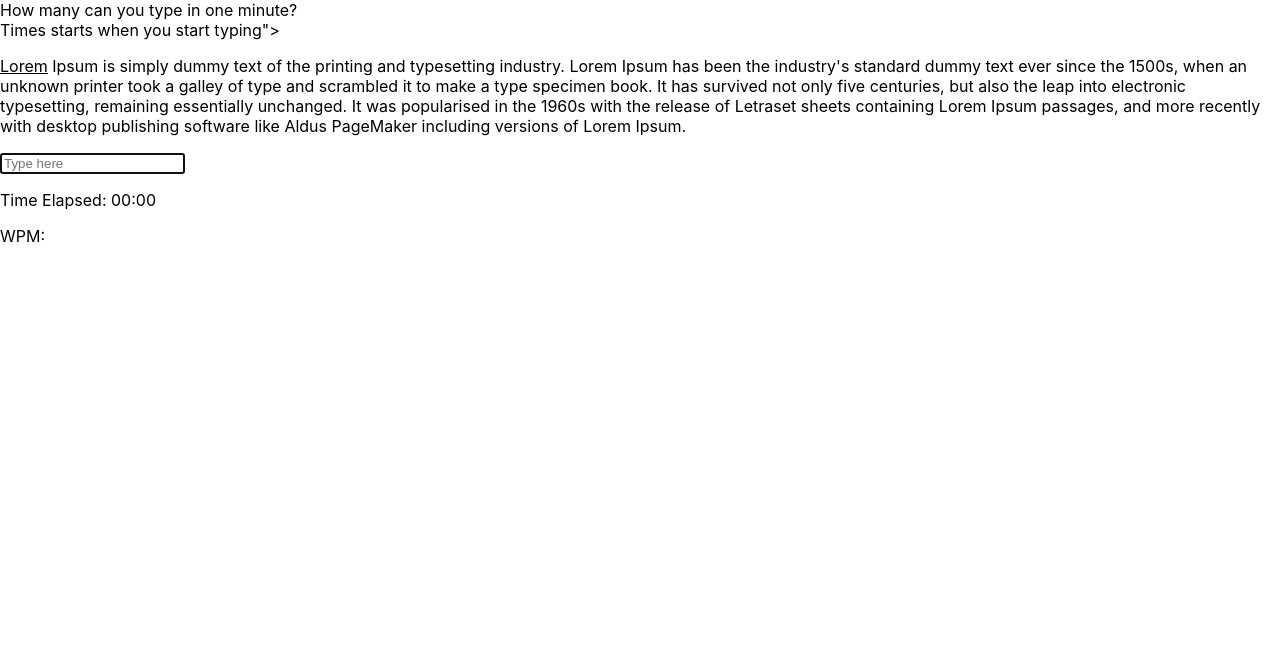
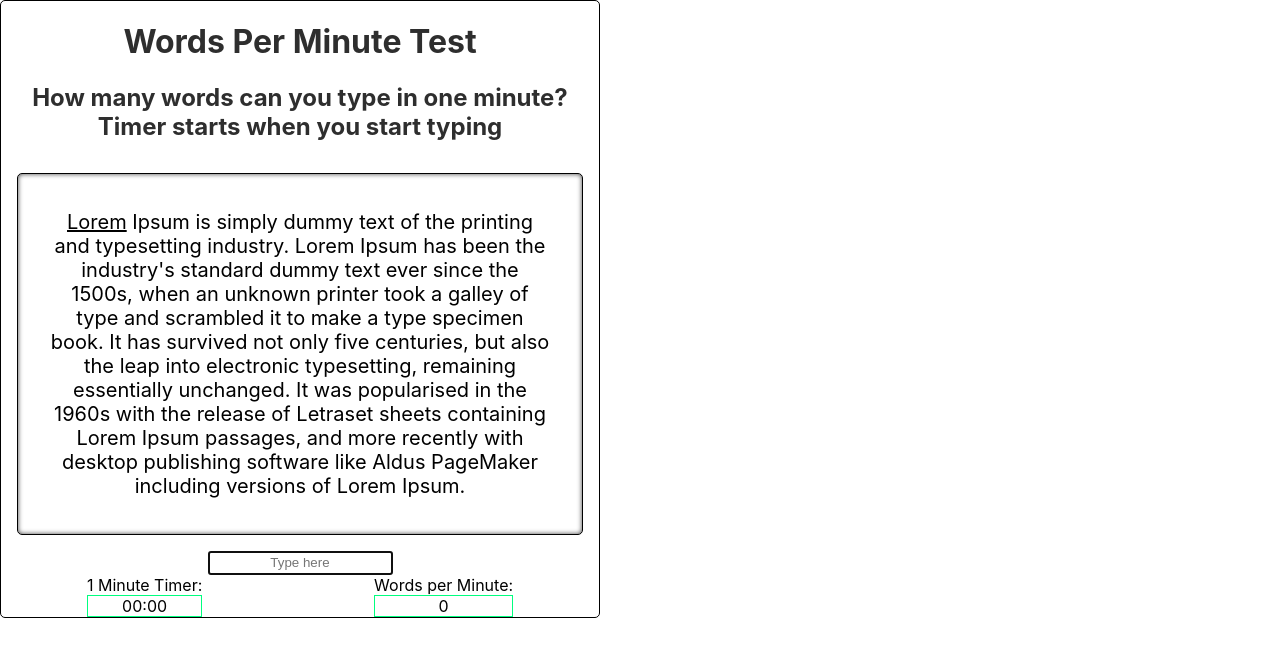
Before and after one commit to buncakeroll/typing-game, a React (Create React App) app: page / in a window 1280 px wide. Shown: the top 656 px of the page. Built offline with nearby package versions, Linux system fonts and the light colour scheme.

Commit message:
made game files

```diff
--- a/src/App.js
+++ b/src/App.js
@@ -6,11 +6,14 @@ import Text from './components/Text';
 export class App extends Component {
   render() {
   return (
-    <>
-    <div className="text">How many can you type in one minute?</div>
-    <div className="text">Times starts when you start typing"></div>
+    <div className="game">
+      <div className="header">
+        <h1 className="header--title">Words Per Minute Test</h1>
+        <h2 className="header--text">How many words can you type in one minute?</h2>
+        <h2 className="header--text">Timer starts when you start typing</h2>
+      </div>
     <Text />
-    </>
+    </div>
   );
   }
 }
--- a/src/App.scss
+++ b/src/App.scss
@@ -1,3 +1,14 @@
+html {
+  box-sizing: border-box;
+}
+
+*,
+*:before,
+*:after {
+  box-sizing: border-box;
+}
+
+
 .typing-field {
 	font-size: 20px;
 }
@@ -13,3 +24,67 @@
 .wrong-char {
 	color: red !important;
 }
+
+.game {
+  display: flex;
+  flex-direction: column;
+  max-width: 600px;
+  border: 1px solid black;
+  border-radius: 5px;
+}
+
+.header {
+  align-self: center;
+  color: #2e2e2e;
+
+  &--title {
+    text-align: center;
+  }
+}
+
+h2 {
+  margin: 0;
+  text-align: center;
+
+  &:first-child {
+    margin: 2rem 0 0;
+  }
+}
+
+.container {
+  padding: 1rem 2rem;
+  margin: 2rem 1rem 1rem;
+  text-align: center;
+  border: 1px solid black;
+  border-radius: 5px;
+  font-size: 1.25rem;
+  -webkit-box-shadow: inset 0px 0px 5px 0px rgba(0,0,0,0.75);
+-moz-box-shadow: inset 0px 0px 5px 0px rgba(0,0,0,0.75);
+box-shadow: inset 0px 0px 5px 0px rgba(0,0,0,0.75);
+}
+
+#type {
+  display: block;
+  margin: 0 auto;
+  text-align: center;
+  min-width: 5rem;
+  min-height: 1.5rem;
+
+}
+
+#time-elapsed,
+#wpm {
+  display: flex;
+  flex-direction: column;
+  text-align: center;
+  margin: 0 auto;
+}
+
+.box {
+  background-color: white;
+border: 1px springgreen solid;
+}
+.results {
+  display: flex;
+
+}
--- a/src/components/Text.jsx
+++ b/src/components/Text.jsx
@@ -7,20 +7,20 @@ class Text extends React.Component {
 		this.state = {
 			data: data.data,
 			timeElapsed: 0,
-			wpm: "",
+			wpm: "0",
 			minutes: 0,
 			seconds: 0,
-			timeDisplayed: "00:00"
+			displayTime: "00:00"
 		}
 		this.startStopwatch = false;
 		this.pressedBackspace = false;
 		this.random = Math.floor(Math.random()*this.state.data.length);
 		this.text = this.state.data[this.random].text;
 		this.textArray = this.text.split(" ");
-		this.totalWords =  this.textArray.length;
+		this.sumWords =  this.textArray.length;
 		this.index = 0;
 		this.wordCount = 0;
-		//this.stopwatch;
+
 
 		this.handleChange = this.handleChange.bind(this);
 		this.displayTimeElapsed = this.displayTimeElapsed.bind(this);
@@ -30,7 +30,7 @@ class Text extends React.Component {
 		this.setState({
 			timeElapsed: this.state.timeElapsed+1,
 			seconds: ++this.state.seconds,
-			timeDisplayed: "0" + this.state.minutes + ":" + this.state.seconds
+			displayTime: "0" + this.state.minutes + ":" + this.state.seconds
 		});
 
 		if(this.wordCount>0) {
@@ -43,43 +43,47 @@ class Text extends React.Component {
 		if(this.state.timeElapsed >=60) {
 			this.setState({
 				minutes: this.state.minutes++,
-				seconds: 0
-			})
+                seconds: 0,
+                wpm: this.state.wpm
+
+            })
+            alert("GAME OVER! Score")
 		}
 		if(this.state.seconds<10) {
 			this.setState({
-				timeDisplayed: 0 + this.state.minutes + ":0" + this.state.seconds
+				displayTime: 0 + this.state.minutes + ":0" + this.state.seconds
 			});
 		}
-
 	}
 
 	handleChange() {
 		if (document.getElementById('btn-countdown'))
 		{
-			document.getElementById('typing-field').value="";
+			document.getElementById('type').value="";
 			return;
 		}
 
 		if (!this.stopwatch)
 			this.stopwatch = setInterval(this.displayTimeElapsed, 1000);
 
-		var currentWord = this.textArray[this.index];
-		var typingFieldValue = document.getElementById('typing-field').value;
-		var currentLetter= typingFieldValue.slice(-1);
+		var currWord = this.textArray[this.index];
+		var typingFieldValue = document.getElementById('type').value;
+
 		var lastWord = this.index >= this.textArray.length-1;
 
-		if (typingFieldValue == (lastWord ? currentWord : currentWord + " ")) {
+		if (typingFieldValue == (lastWord ? currWord : currWord + " ")) {
 			this.letterIndex = 0;
 			this.index++;
 			this.wordCount++;
-			document.getElementById('typing-field').value = "";
+			document.getElementById('type').value = "";
 
 			if (lastWord) {
 				clearInterval(this.stopwatch);
 			}
 		}
-		this.setState({});
+        this.setState({});
+
+
 	}
 
 
@@ -93,11 +97,11 @@ class Text extends React.Component {
 
 		var word = paragraph[this.index];
 
-		var letterCorrect = "";
-		var letterIncorrect = "";
+		var rightChar = "";
+		var wrongChar = "";
 		var letterRest = "";
 
-		var typingField = document.getElementById('typing-field');
+		var typingField = document.getElementById('type');
 		var input = typingField ? typingField.value : "";
 
 		var incorrect = false;
@@ -106,32 +110,41 @@ class Text extends React.Component {
 				letterRest += word[i];
 			}
 			else if(!incorrect && word[i] == input[i]) {
-				letterCorrect += word[i];
+				rightChar += word[i];
 			}
 			else {
-				letterIncorrect += word[i];
+				wrongChar += word[i];
 				incorrect = true;
 			}
 		}
 
 		return (
 			<div id="text-excerpt">
-					<div className="book">
+					<div className="container">
 						<p id="paragraph">
 							<span className="right-char">{correct}</span>
 							<span className="current-word">
-								<span className="right-char">{letterCorrect}</span>
-								<span className="wrong-char">{letterIncorrect}</span>
+								<span className="right-char">{rightChar}</span>
+								<span className="wrong-char">{wrongChar}</span>
 								{letterRest}
 							</span>
 							{rest}
 						</p>
 					</div>
-
-				<input id="typing-field" type="text" placeholder="Type here" autoFocus onChange={this.handleChange}/>
-				<p id="time-elapsed">Time Elapsed: {this.state.timeDisplayed}</p>
-				<p>WPM: {this.state.wpm}</p>
-			</div>
+				<input id="type" type="text" placeholder="Type here" autoFocus onChange={this.handleChange}/>
+                <div className="results">
+            	<p id="time-elapsed">1 Minute Timer:
+                <span className="box">
+                {this.state.displayTime}
+                </span>
+                </p>
+				<p id="wpm">Words per Minute:
+                <span className="box">
+                {this.state.wpm}
+                </span>
+                </p>
+                </div>
+            </div>
 		)
 	}
 }
```
